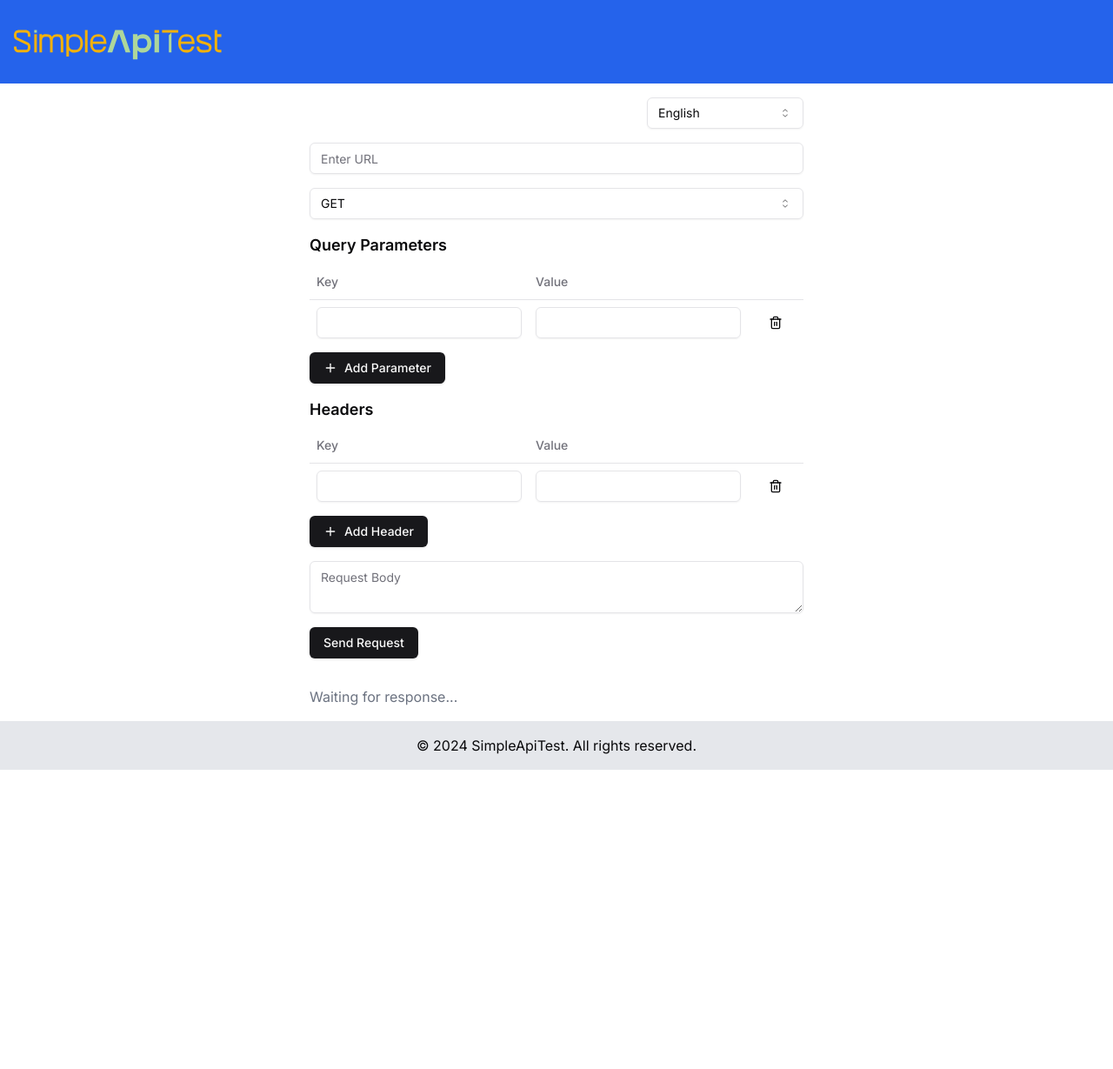
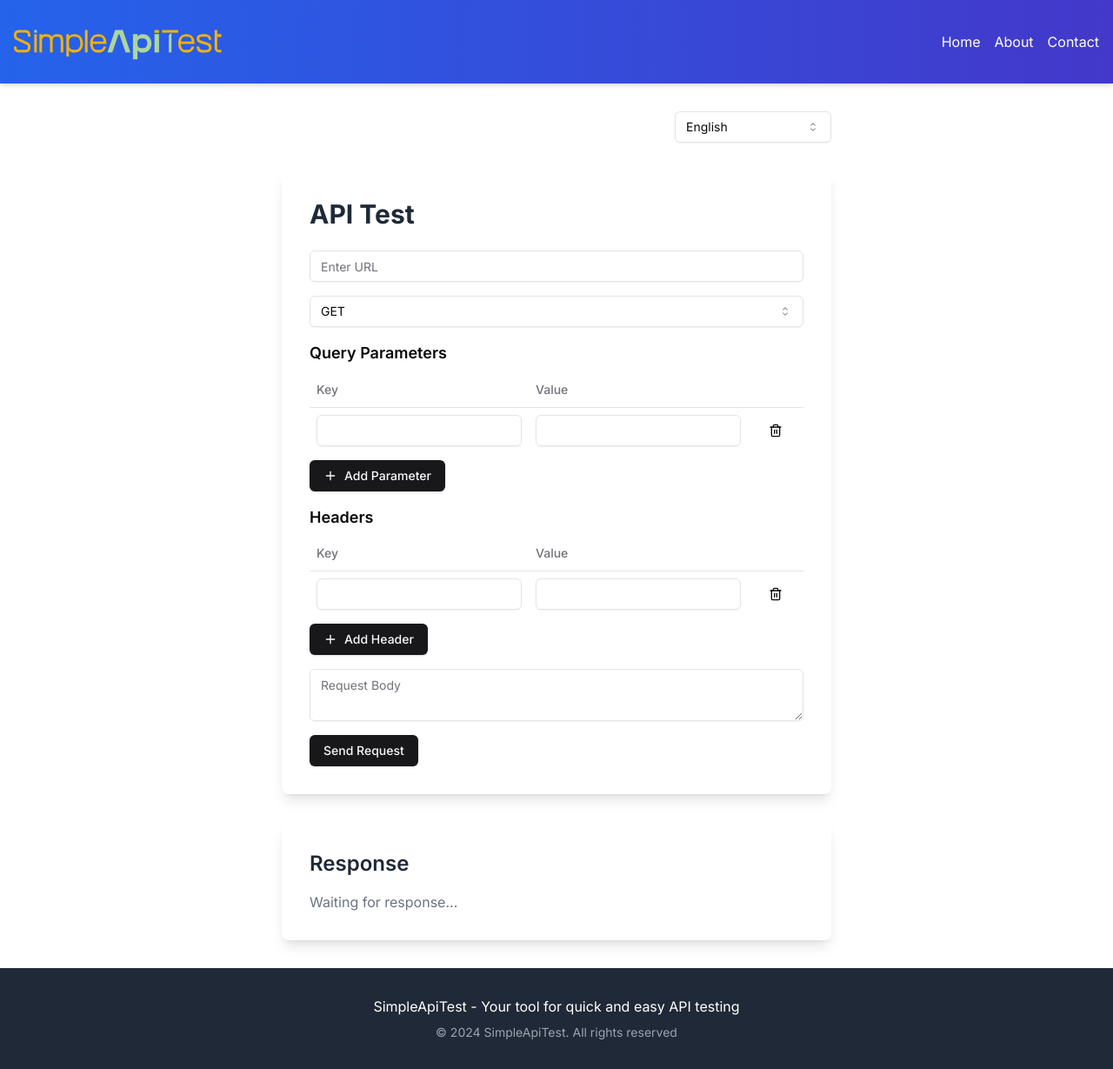
Before and after one commit to AlpsA233/simple-api-test, a Next.js app: page /en in a window 1280 px wide. Shown: the whole page at 87% size. Before the commit the page ends 885 px from the top, so only its background shows below. Built offline with nearby package versions, Linux system fonts and the light colour scheme.

Commit message:
:rainbow: beautify

```diff
--- a/src/app/[locale]/page.tsx
+++ b/src/app/[locale]/page.tsx
@@ -29,10 +29,10 @@ export default function Home({ params: { locale } }: { params: { locale: string
 
   return (
     <>
-      <main className="flex-1 flex flex-col p-4 max-w-6xl mx-auto">
-        <div className="mb-4 flex justify-end">
+      <main className="flex-1 flex flex-col p-8 max-w-6xl mx-auto">
+        <div className="mb-8 flex justify-end">
           <Select value={language} onValueChange={handleLanguageChange}>
-            <SelectTrigger className="w-[180px]">
+            <SelectTrigger className="w-[180px] bg-white shadow-sm">
               <SelectValue placeholder={t('selectLanguage')} />
             </SelectTrigger>
             <SelectContent>
@@ -42,10 +42,12 @@ export default function Home({ params: { locale } }: { params: { locale: string
             </SelectContent>
           </Select>
         </div>
-        <div className="mb-8">
+        <div className="bg-white shadow-lg rounded-lg p-8 mb-8">
+          <h1 className="text-3xl font-bold mb-6 text-gray-800">{t('apiTestTitle')}</h1>
           <RequestForm onResponse={setResponse} />
         </div>
-        <div>
+        <div className="bg-white shadow-lg rounded-lg p-8">
+          <h2 className="text-2xl font-semibold mb-4 text-gray-800">{t('responseTitle')}</h2>
           <ResponseDisplay response={response} />
         </div>
       </main>
--- a/src/app/components/Footer.tsx
+++ b/src/app/components/Footer.tsx
@@ -1,7 +1,13 @@
+import { useTranslations } from 'next-intl'
+
 export default function Footer() {
+  const t = useTranslations()
   return (
-    <footer className="bg-gray-200 p-4 text-center">
-      <p>&copy; 2024 SimpleApiTest. All rights reserved.</p>
+    <footer className="bg-gray-800 text-white py-8">
+      <div className="container mx-auto text-center">
+        <p className="mb-2">{t('footerText')}</p>
+        <p className="text-sm text-gray-400">&copy; {new Date().getFullYear()} SimpleApiTest. {t('allRightsReserved')}</p>
+      </div>
     </footer>
   )
 }
--- a/src/app/components/Header.tsx
+++ b/src/app/components/Header.tsx
@@ -3,8 +3,19 @@ import { useTranslations } from 'next-intl'
 export default function Header() {
   const t = useTranslations()
   return (
-    <header className="bg-blue-600 p-4">
-      <a><img src="/logo.svg" className='w-60 h-16'/></a>
+    <header className="bg-gradient-to-r from-blue-600 to-indigo-700 p-4 shadow-md">
+      <div className="container mx-auto flex items-center justify-between">
+        <a className="flex items-center">
+          <img src="/logo.svg" alt="SimpleApiTest Logo"  className="w-60 h-16" />
+        </a>
+        <nav>
+          <ul className="flex space-x-4 text-white">
+            <li><a href="#" className="hover:text-blue-200 transition-colors">{t('home')}</a></li>
+            <li><a href="#" className="hover:text-blue-200 transition-colors">{t('about')}</a></li>
+            <li><a href="#" className="hover:text-blue-200 transition-colors">{t('contact')}</a></li>
+          </ul>
+        </nav>
+      </div>
     </header>
   )
 }
--- a/src/messages/de.json
+++ b/src/messages/de.json
@@ -17,5 +17,12 @@
   "requestSent": "Anfrage erfolgreich gesendet",
   "requestFailed": "Anfrage fehlgeschlagen",
   "errorCheckConsole": "Ein Fehler ist aufgetreten. Bitte überprüfen Sie die Konsole für weitere Informationen.",
-  "selectLanguage": "Sprache auswählen"
+  "selectLanguage": "Sprache auswählen",
+  "home": "Startseite",
+  "about": "Über uns",
+  "contact": "Kontakt",
+  "apiTestTitle": "API-Test",
+  "responseTitle": "Antwort",
+  "footerText": "SimpleApiTest - Ihr Werkzeug für schnelle und einfache API-Tests",
+  "allRightsReserved": "Alle Rechte vorbehalten"
 }
--- a/src/messages/en.json
+++ b/src/messages/en.json
@@ -17,5 +17,12 @@
   "requestSent": "Request sent successfully",
   "requestFailed": "Request failed",
   "errorCheckConsole": "An error occurred. Please check the console for more information.",
-  "selectLanguage": "Select language"
+  "selectLanguage": "Select language",
+  "home": "Home",
+  "about": "About",
+  "contact": "Contact",
+  "apiTestTitle": "API Test",
+  "responseTitle": "Response",
+  "footerText": "SimpleApiTest - Your tool for quick and easy API testing",
+  "allRightsReserved": "All rights reserved"
 }
--- a/src/messages/ja.json
+++ b/src/messages/ja.json
@@ -17,5 +17,12 @@
   "requestSent": "リクエストが正常に送信されました",
   "requestFailed": "リクエストが失敗しました",
   "errorCheckConsole": "エラーが発生しました。詳細はコンソールを確認してください。",
-  "selectLanguage": "言語を選択"
+  "selectLanguage": "言語を選択",
+  "home": "ホーム",
+  "about": "概要",
+  "contact": "お問い合わせ",
+  "apiTestTitle": "APIテスト",
+  "responseTitle": "レスポンス",
+  "footerText": "SimpleApiTest - 迅速かつ簡単なAPIテストのためのツール",
+  "allRightsReserved": "全権利所有"
 }
--- a/tailwind.config.ts
+++ b/tailwind.config.ts
@@ -22,7 +22,17 @@ const config: Config = {
   			},
   			primary: {
   				DEFAULT: 'hsl(var(--primary))',
-  				foreground: 'hsl(var(--primary-foreground))'
+  				foreground: 'hsl(var(--primary-foreground))',
+				50: '#e6f0ff',
+				100: '#b3d1ff',
+				200: '#80b3ff',
+				300: '#4d94ff',
+				400: '#1a75ff',
+				500: '#0056e6',
+				600: '#0044b3',
+				700: '#003380',
+				800: '#00224d',
+				900: '#00111a',
   			},
   			secondary: {
   				DEFAULT: 'hsl(var(--secondary))',
```
